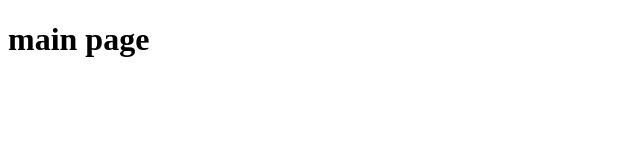
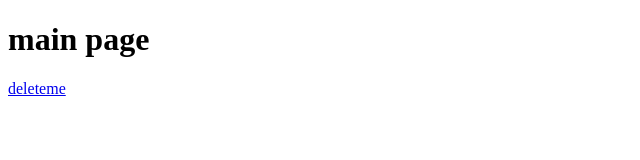
Before and after one commit to analystbruh/analystbruh.github.io, a plain HTML site: page index.html in a window 1280 px wide. Shown: the full height of the page, 0-640 px from the left. Drawn offline with Linux system fonts and the light colour scheme.

Commit message:
Update index.html

```diff
--- a/index.html
+++ b/index.html
@@ -8,5 +8,6 @@
 </head>
 <body>
 <h1>main page</h1>
+    <a href="deleteme">deleteme</a>
 </body>
 </html>
```
